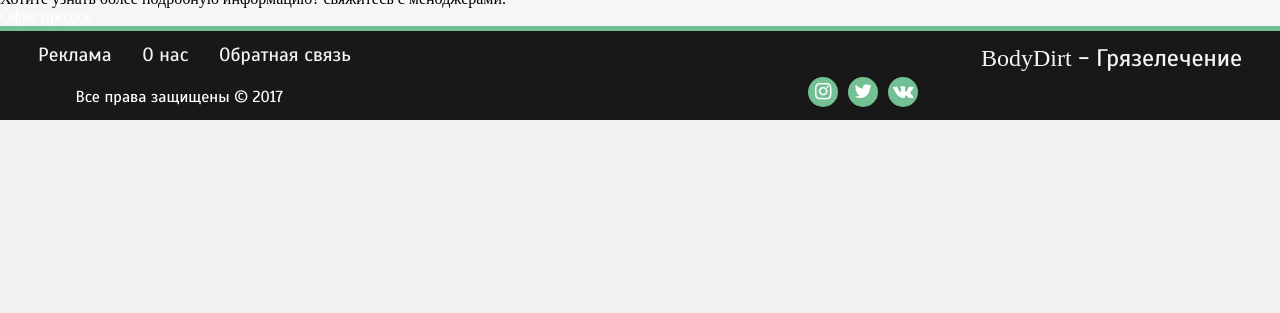
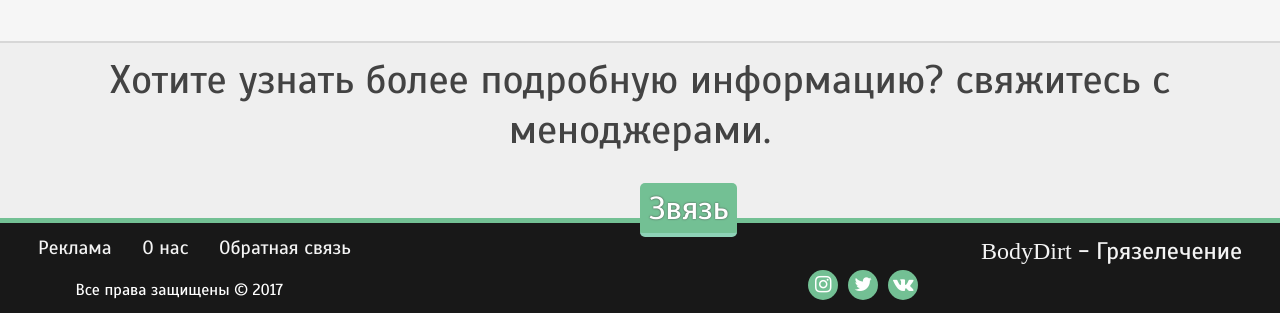
Before and after one commit to GromovN/hello-world, a PHP site: page / in a window 1280 px wide. Shown: the part 1576-1889 px from the top of the page. Before the commit the page ends 1696 px from the top, so only its background shows below. Run offline with PHP 8.4, Linux system fonts and the light colour scheme; some libraries are stand-ins or nearby versions; some web fonts are replaced.

Commit message:
Add files via upload

```diff
--- a/index.php
+++ b/index.php
@@ -153,15 +153,13 @@ for ($i = 0; $i < 8; $i++)
   </div>
 
 <div style="clear: both"><br></div>
-<div id="wed_sites">
-<span>Хотите узнать более подробную информацию?
-             свяжитесь с меноджерами.</span>
-             <a href="" title="Связь с офисом продажи">
-             <div class="btn">
-                   Офис продаж
-                   </div>
-                   </a>
-
+<div id="web_sites">
+<span>Хотите узнать более подробную информацию? свяжитесь с меноджерами.</span>
+             <a href="" title="Звязаться с офисом прадаж">
+            <div id="btn">
+                Звязь
+            </div>
+        </a>
 </div>
                <footer>
                <div id="site_name">
--- a/main_page.css
+++ b/main_page.css
@@ -157,7 +157,6 @@ margin-top: 20px;
 }
 
 #sub_to_project>a>#btn {
-	position: absolute;
 	background-color: #21a7e1;
 	background-bottom-color: #1999d1;
 	float: left;
```
